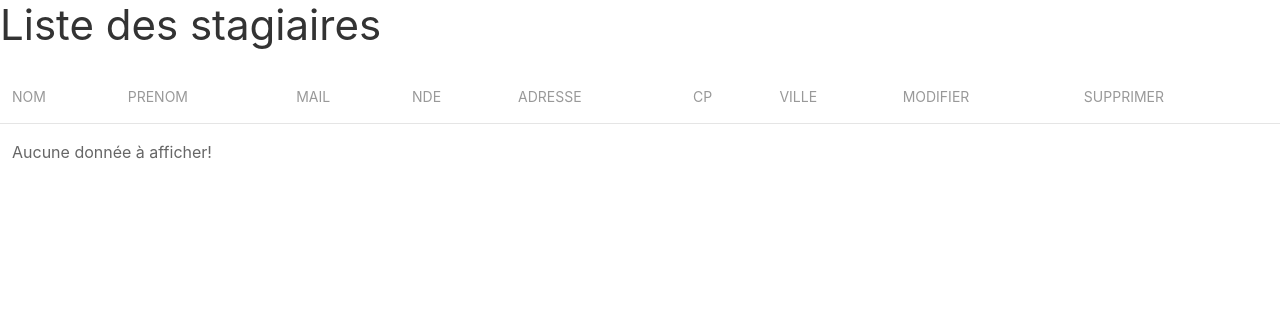
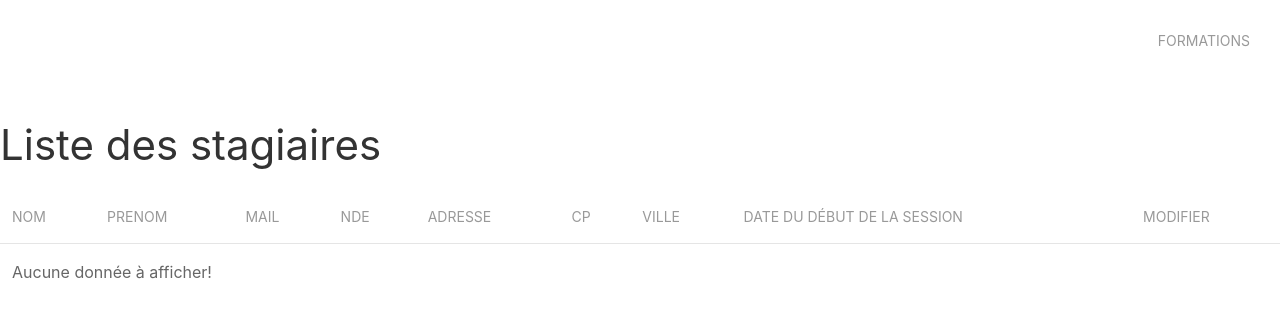
Before and after one commit to Nezertiam/elan-sessions, a Symfony app: template templates/stagiaire/index.html.twig in a window 1280 px wide. Shown: the top 318 px of the page. Run offline with Twig, Linux system fonts and the light colour scheme; the template is opened without the code that fills it, so the values that code supplies are empty; some libraries are stand-ins or nearby versions.

Commit message:
Création de la navbar et d'autres détails

```diff
--- a/src/Controller/AdminKhawlaController.php
+++ b/src/Controller/AdminKhawlaController.php
@@ -15,7 +15,7 @@ class AdminKhawlaController extends AbstractController
 {
 
      /**
-     * @Route("/stagiaires/add", name="stagiaire_id")
+     * @Route("/stagiaires/add", name="stagiaire_add")
      * @Route("/stagiaires/edit/{id}", name="stagiaire_edit")
      */
     public function add_edit(Stagiaire $stagiaire = null, Request $request){
@@ -56,7 +56,7 @@ class AdminKhawlaController extends AbstractController
     /**
      * @Route("/stagiaires/delete/{id}", name="stagiaire_delete")
      */
-    public function delete_entreprise(Stagiaire $stagiaire){
+    public function delete_stagiaire(Stagiaire $stagiaire){
         $entityManager = $this->getDoctrine()->getManager();
         $entityManager->remove($stagiaire);
         $entityManager->flush();
--- a/templates/base.html.twig
+++ b/templates/base.html.twig
@@ -18,6 +18,25 @@
 		{% endblock %}
 	</head>
 	<body>
+	    <nav class="uk-navbar-container uk-navbar-transparent" uk-navbar >
+		 <div class="uk-navbar-right">
+            <ul class="uk-navbar-nav">
+
+				<li class="uk-navbar-item">
+					<a href="{{ path('formations_list') }}">Formations</a>
+				</li>
+					{#<a href="{{ path('') }}">Domaines</a>#}
+				<li class="uk-navbar-item">
+					{% if app.user %}
+						<span>Bienvenue {{app.user.email}}</span>
+						<a href="{{ path('stagiaire') }}">Stagiaires</a>
+						<a href="{{ path('stagiaire_add') }}">Nouveau Stagiaire</a>
+				{% endif %}
+				</li>
+			  </ul>
+        </div>
+		</nav>
+
 		{% block body %}{% endblock %}
 	</body>
 </html>
--- a/templates/stagiaire/index.html.twig
+++ b/templates/stagiaire/index.html.twig
@@ -15,8 +15,11 @@
             <th>adresse</th>
             <th>cp</th>
             <th>ville</th>
+            <th>date du début de la session</th>
             <th>Modifier</th>
+            {% if is_granted("ROLE_ADMIN") %}
             <th>Supprimer</th>
+              {% endif %}
         </tr>
     </thead>
     <tbody>
@@ -31,17 +34,32 @@
                     <td>{{ stagiaire.adresse }}</td>
                     <td>{{ stagiaire.cp }}</td>
                     <td>{{ stagiaire.ville }}</td>
-                    <td><a href="{{ path('stagiaire_edit',{'id':stagiaire.id}) }}">x</a></td>
-                    <td><a href="{{ path('stagiaire_delete',{'id':stagiaire.id}) }}">x</a></td>
+                     <td>
+                        {% for session in stagiaire.sessions %}
+                            {{session.dateDebut|date('d/m/Y')}}
+
+
+                     </td>
+                        <td><a class="uk-icon-link uk-margin-small-right" uk-icon="file-edit" href="{{ path('stagiaire_edit',{'id':stagiaire.id}) }}"></a></td>
+                                {% if is_granted("ROLE_ADMIN") and  session.dateDebut|date('d/m/Y') > "now"|date('d/m/Y')   %}
+                                    <td><a class="uk-icon-link" uk-icon="trash" href="{{ path('stagiaire_delete',{'id':stagiaire.id}) }}"></a></td>
+                                {% endif %}
+                        {% endfor %}
                 </tr>
         {% endfor %}
         {% else %}
             <tr>
                 <td colspan="9" >Aucune donnée à afficher! </td>
             </tr>
+
     {% endif %}
+
 
     </tbody>
 </table>
 
+
+
+
+
 {% endblock %}
```
Also changed, not shown: templates/stagiaire/show.html.twig (+10 -2 lines).
